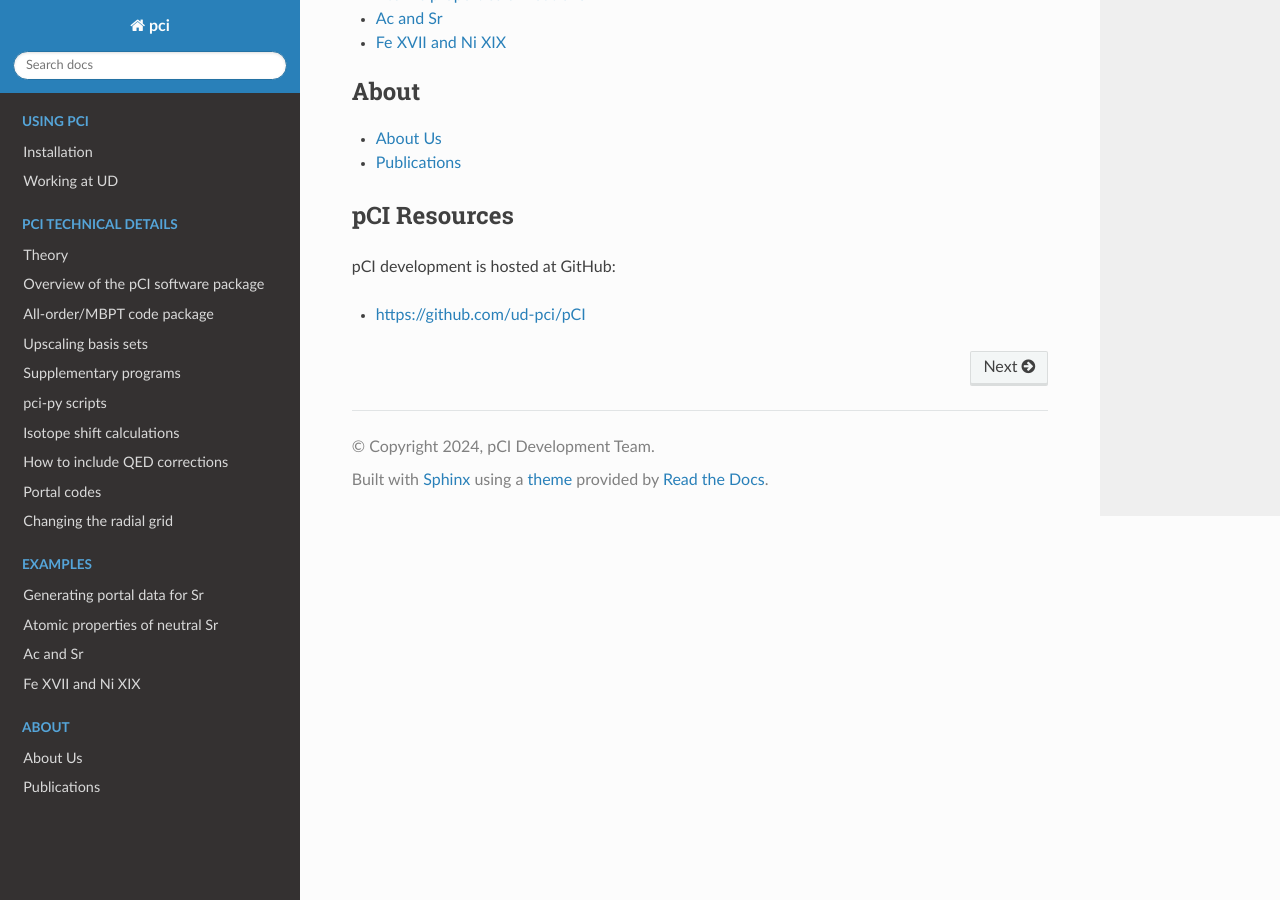
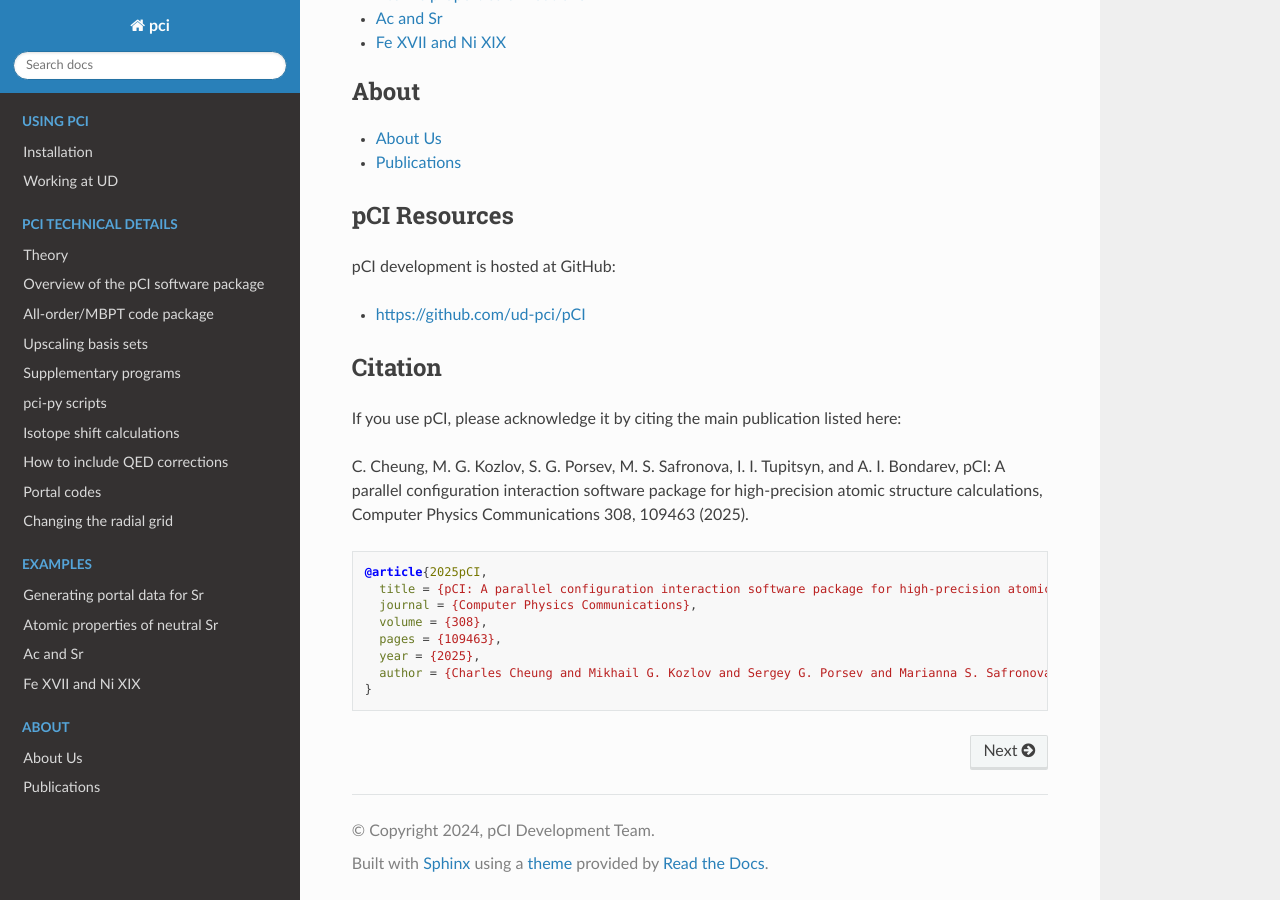
Before and after one commit to ud-pci/pCI, a Sphinx documentation site: the page built from docs/index.rst, in a window 1280 px wide and 900 px high, scrolled down 1041 px. Built offline with Sphinx 7.4.7 and the Read the Docs theme 3.1.0, drawn with Linux system fonts in a browser that asks for light colours.

Commit message:
add citation info

```diff
--- a/docs/index.rst
+++ b/docs/index.rst
@@ -57,3 +57,20 @@
 pCI development is hosted at GitHub:
 
 * https://github.com/ud-pci/pCI
+
+Citation
+--------
+If you use pCI, please acknowledge it by citing the main publication listed here:
+
+C\. Cheung, M. G. Kozlov, S. G. Porsev, M. S. Safronova, I. I. Tupitsyn, and A. I. Bondarev, pCI: A parallel configuration interaction software package for high-precision atomic structure calculations, Computer Physics Communications 308, 109463 (2025).
+
+.. code-block:: bibtex
+
+   @article{2025pCI,
+     title = {pCI: A parallel configuration interaction software package for high-precision atomic structure calculations},
+     journal = {Computer Physics Communications},
+     volume = {308},
+     pages = {109463},
+     year = {2025},
+     author = {Charles Cheung and Mikhail G. Kozlov and Sergey G. Porsev and Marianna S. Safronova and Ilya I. Tupitsyn and Andrey I. Bondarev},
+   }
```
